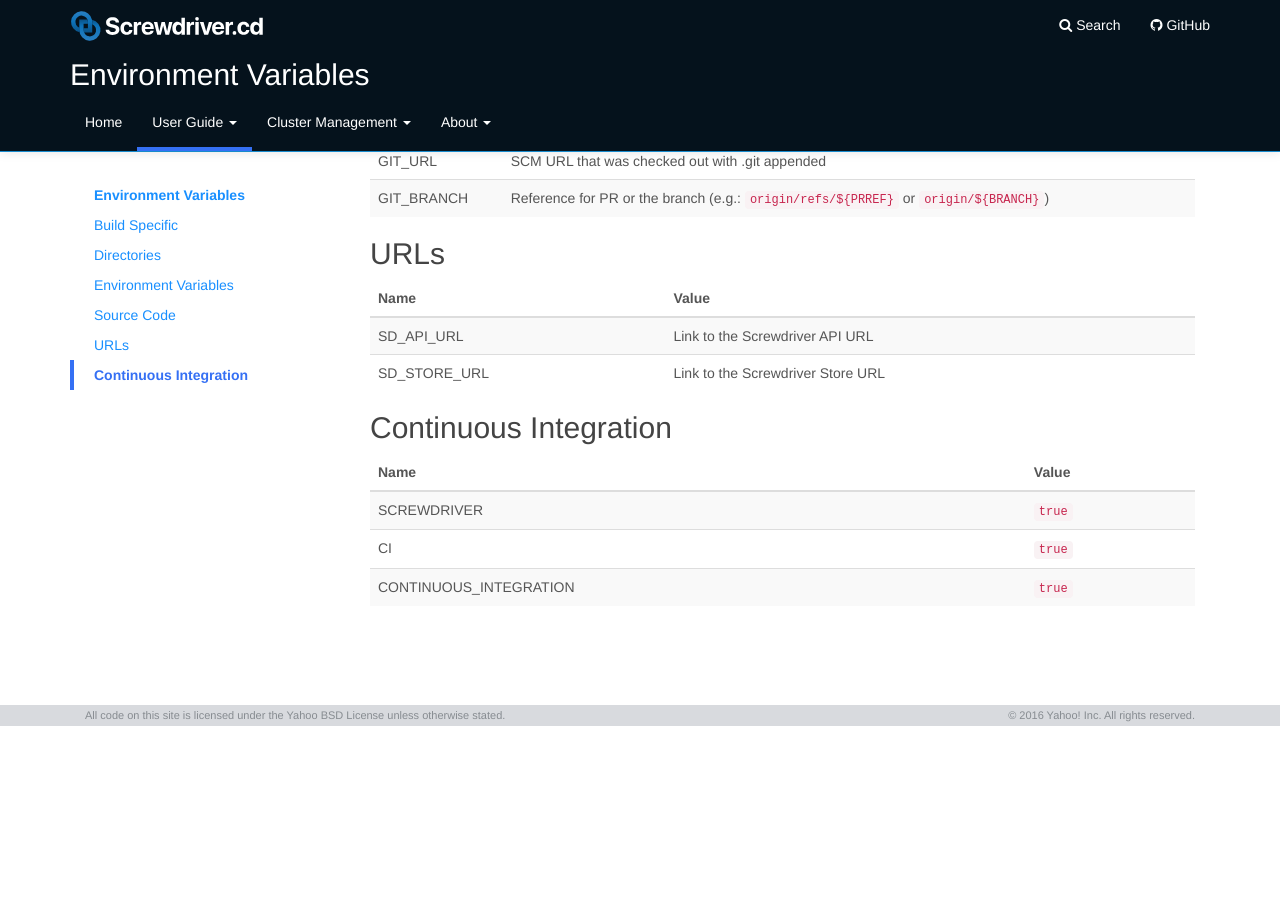
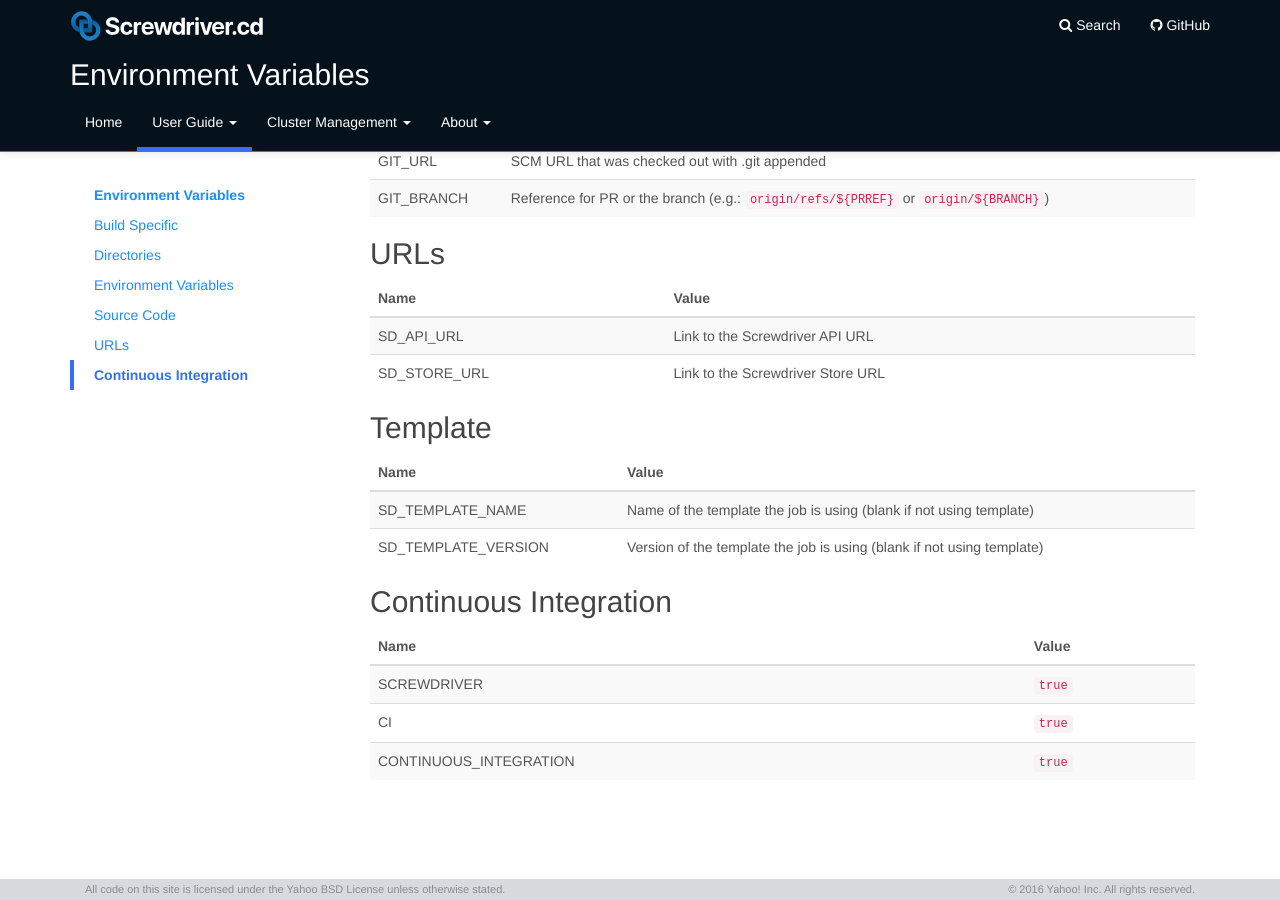
Before and after one commit to screwdriver-cd/guide, a Jekyll site: the page built from docs/user-guide/environment-variables.md, in a window 1280 px wide and 900 px high, scrolled down 867 px. Built offline with Jekyll 4.4.1, drawn with Linux system fonts in a browser that asks for light colours; before the commit the page ends 1593 px from its top, so only the background shows below that.

Commit message:
fix: add doc for SD_TEMPLATE env vars

```diff
--- a/docs/user-guide/environment-variables.md
+++ b/docs/user-guide/environment-variables.md
@@ -64,6 +64,13 @@ _Note: Environment variables set in one job cannot be accessed in another job. T
 | SD_API_URL | Link to the Screwdriver API URL |
 | SD_STORE_URL | Link to the Screwdriver Store URL |
 
+## Template
+
+| Name | Value |
+|------|-------|
+| SD_TEMPLATE_NAME | Name of the template the job is using (blank if not using template) |
+| SD_TEMPLATE_VERSION | Version of the template the job is using (blank if not using template)|
+
 ## Continuous Integration
 
 | Name | Value |
```
